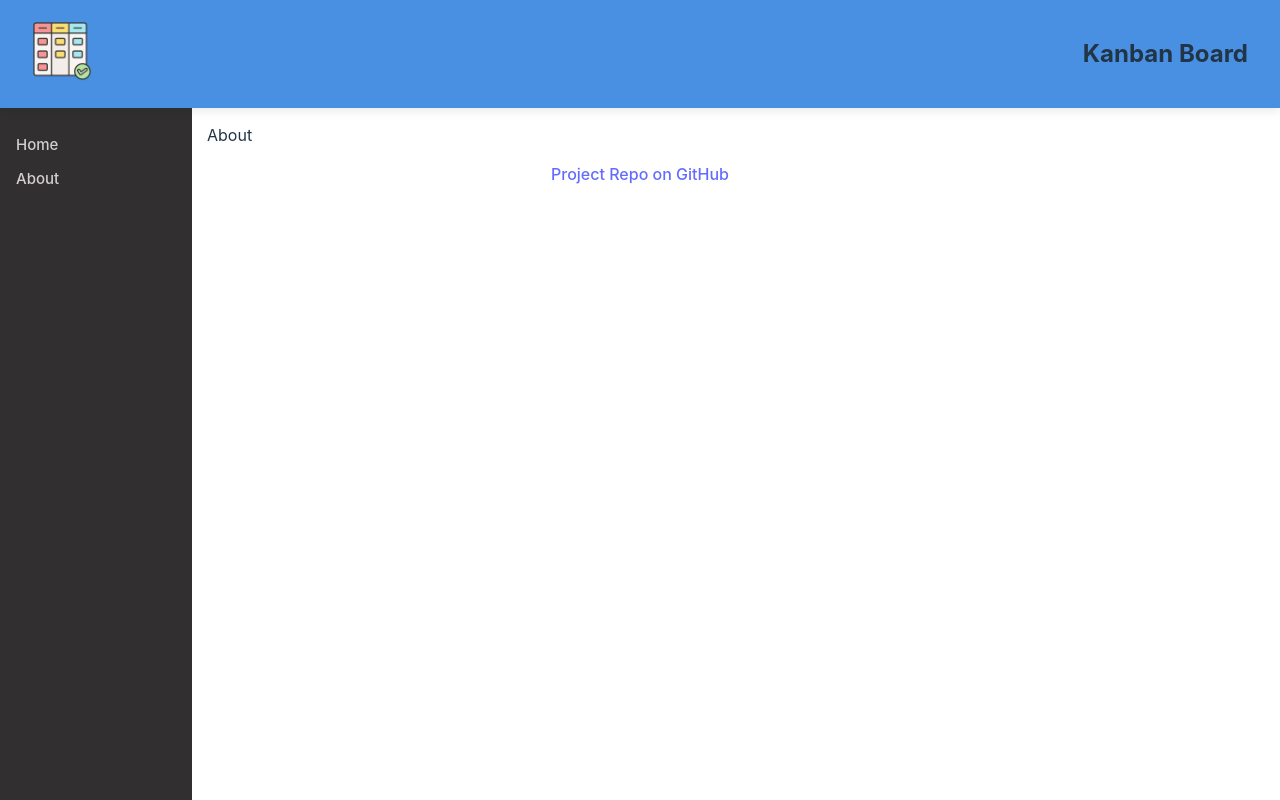
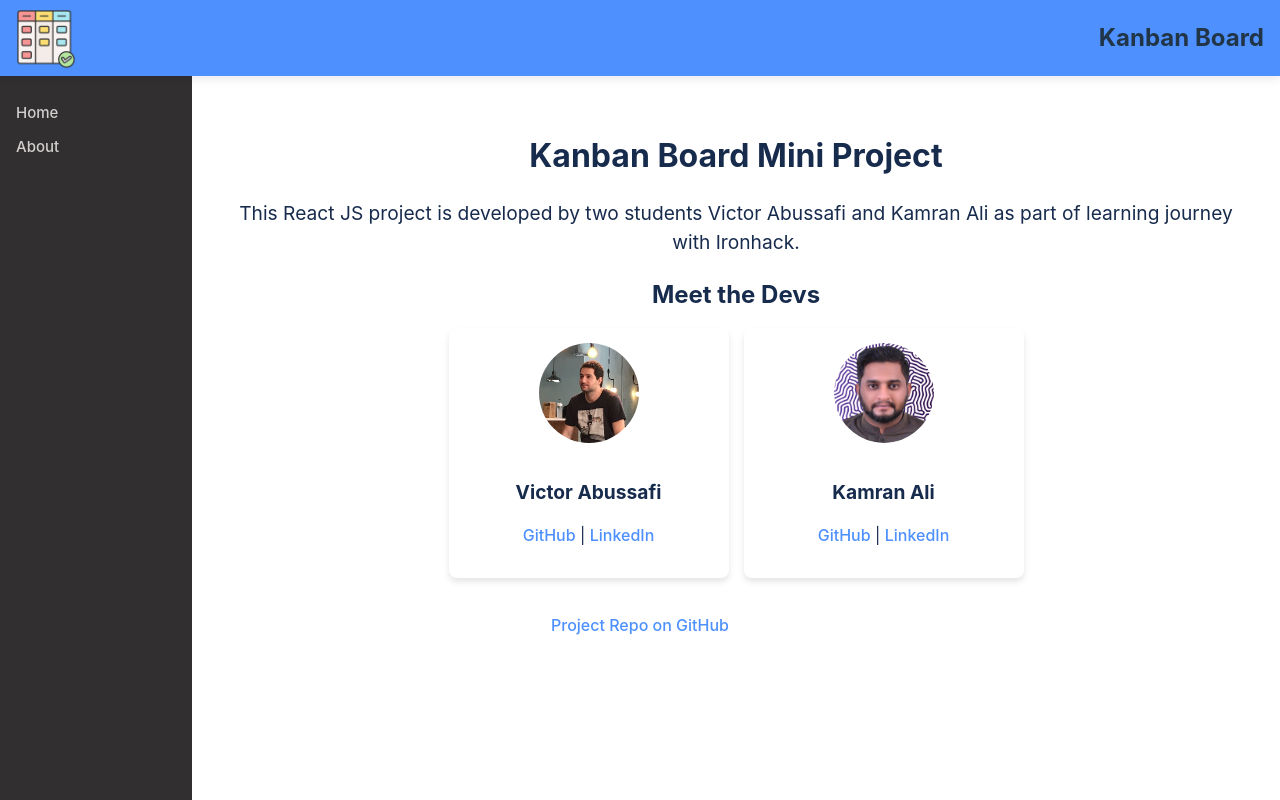
Before and after one commit to abussafilx/MiniProject_Kanban, a React (Vite) app: page /about in a window 1280 px wide. Built offline with nearby package versions, Linux system fonts and the light colour scheme.

Commit message:
About us page content and styles / dev images added

```diff
--- /dev/null
+++ b/src/assets/styles/About.css
@@ -0,0 +1,53 @@
+.about-container {
+  margin: 0 auto;
+  padding: 20px;
+  text-align: center;
+  color: #172b4d;
+}
+
+.about-title {
+  font-size: 2em;
+  font-weight: bold;
+  margin-bottom: 10px;
+}
+
+.about-description {
+  font-size: 1.2em;
+  margin-bottom: 20px;
+}
+
+.dev-title {
+  font-size: 1.5em;
+  font-weight: bold;
+  margin-bottom: 15px;
+}
+
+.dev-grid {
+  display: flex;
+  flex-wrap: wrap;
+  justify-content: center;
+  gap: 15px;
+}
+
+.dev-card {
+  background-color: #ffffff;
+  padding: 15px;
+  border-radius: 8px;
+  box-shadow: 0px 4px 6px rgba(0, 0, 0, 0.1);
+  width: 250px;
+  text-align: center;
+}
+
+.dev-image {
+  width: 100px;
+  height: 100px;
+  border-radius: 50%;
+  object-fit: cover;
+  margin-bottom: 10px;
+}
+
+.dev-name {
+  font-size: 1.2em;
+  font-weight: bold;
+  margin-bottom: 5px;
+}
--- a/src/assets/styles/App.css
+++ b/src/assets/styles/App.css
@@ -1,9 +1,9 @@
 .sidebar {
- width: 15%;
- height: 100%;
- position: fixed;
- padding: 20px 0 20px 0;
- background-color: #312f2f;
+  width: 15%;
+  height: 100%;
+  position: fixed;
+  padding: 20px 0 20px 0;
+  background-color: #312f2f;
 }
 
 .sidebar a {
@@ -23,11 +23,9 @@
   padding: 15px;
 }
 
-
-
 .navbar {
-  background: #4a90e2;
-  padding: 1rem 2rem;
+  background: #4d90fe;
+  padding: 0 1rem;
   box-shadow: 0 2px 10px rgba(0, 0, 0, 0.1);
   display: flex;
   justify-content: space-between;
@@ -39,9 +37,8 @@
 .navbar .logo {
   width: 60px;
   height: 60px;
+  margin-top: 8px;
 }
-
-
 
 .read-the-docs {
   color: #888;
--- a/src/index.css
+++ b/src/index.css
@@ -19,7 +19,7 @@ body {
 
 a {
   font-weight: 500;
-  color: #646cff;
+  color: #4d90fe;
   text-decoration: inherit;
 }
 a:hover {
@@ -32,7 +32,7 @@ a:hover {
     background-color: #ffffff;
   }
   a:hover {
-    color: #747bff;
+    color: #4d90fe;
   }
   button {
     background-color: #f9f9f9;
--- a/src/pages/About.jsx
+++ b/src/pages/About.jsx
@@ -1,7 +1,55 @@
+import React from "react";
+import "../assets/styles/About.css";
+
+import VictorImage from "../assets/images/victor.jpeg";
+import KamranImage from "../assets/images/kamran.png";
+
+const devMembers = [
+  {
+    name: "Victor Abussafi",
+    image: VictorImage,
+    github: "https://github.com/abussafilx",
+    linkedin: "https://www.linkedin.com/in/victorabussafi/",
+  },
+  {
+    name: "Kamran Ali",
+    image: KamranImage,
+    github: "https://github.com/Kamran-frontend",
+    linkedin: "https://www.linkedin.com/in/kamranalifrmrbw/",
+  },
+];
+
 function About() {
-    return (
-        <div>About</div>)
+  return (
+    <div className="about-container">
+      <h1 className="about-title">Kanban Board Mini Project</h1>
+      <p className="about-description">
+        This React JS project is developed by two students {devMembers[0].name}{" "}
+        and {devMembers[1].name}
+        &nbsp;as part of learning journey with Ironhack.
+      </p>
 
+      <h2 className="dev-title">Meet the Devs</h2>
+      <div className="dev-grid">
+        {devMembers.map((member, index) => (
+          <div key={index} className="dev-card">
+            <img src={member.image} alt={member.name} className="dev-image" />
+            <h3 className="dev-name">{member.name}</h3>
+            <p>
+              <a href={member.github} target="_blank" className="dev-link">
+                GitHub
+              </a>{" "}
+              |
+              <a href={member.linkedin} target="_blank" className="dev-link">
+                {" "}
+                LinkedIn
+              </a>
+            </p>
+          </div>
+        ))}
+      </div>
+    </div>
+  );
 }
 
-export default About
+export default About;
```
Also changed, not shown: src/assets/images/kamran.png (added), src/assets/images/victor.jpeg (added).
